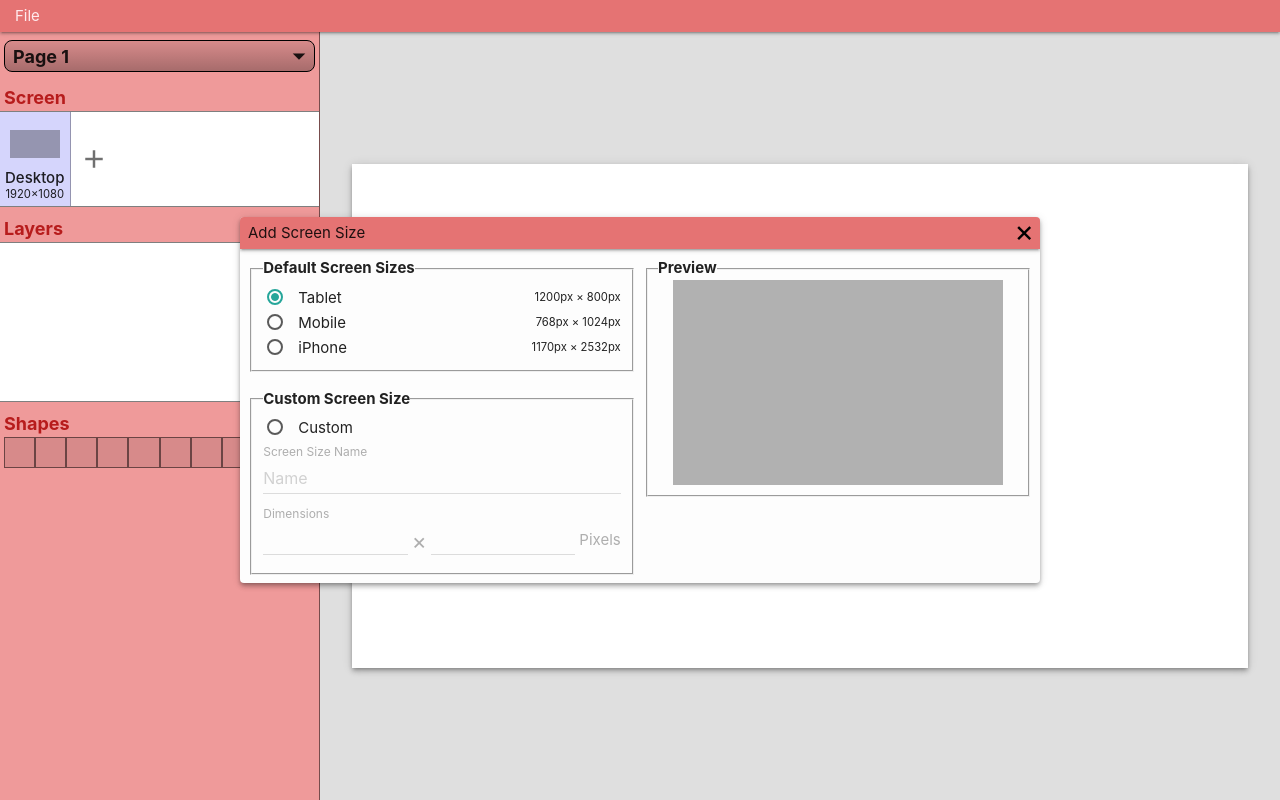
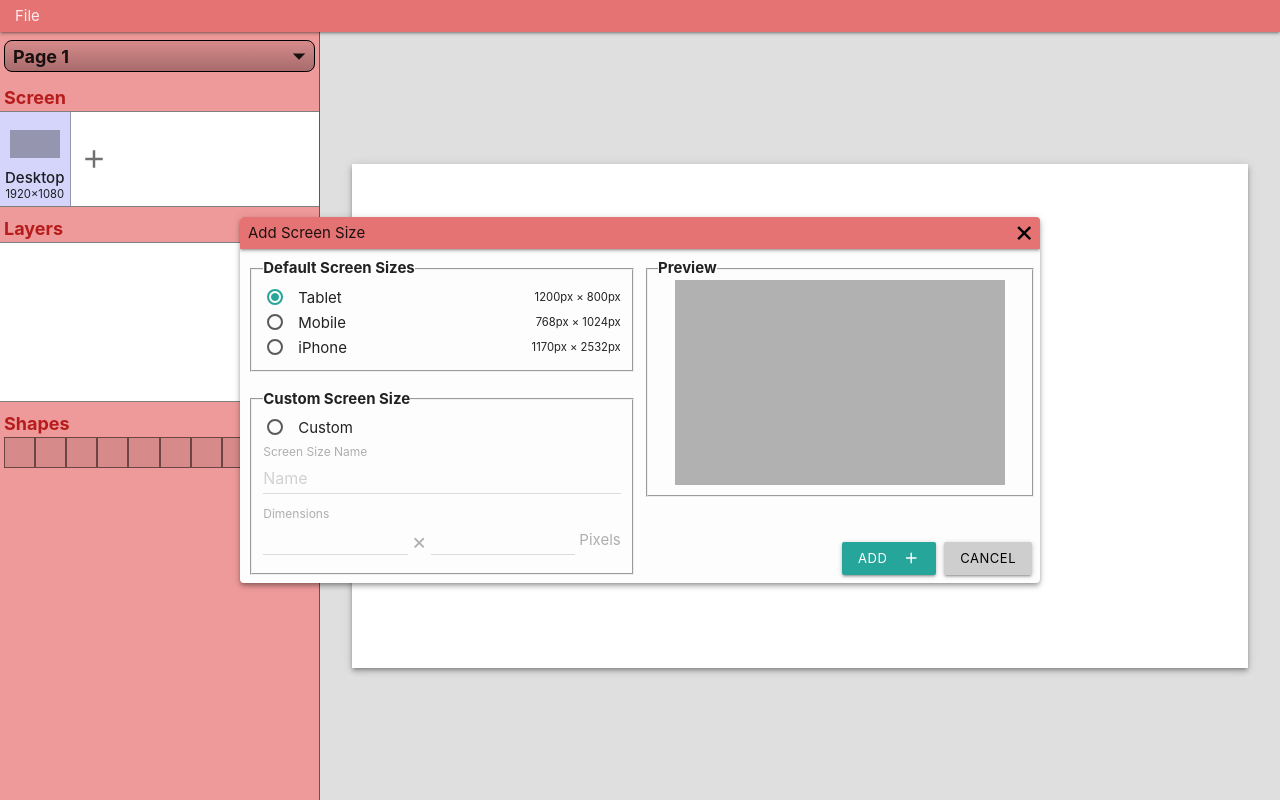
Before and after one commit to ShaneByrne0963/wirefree, a React (Vite) app: page / in a window 1280 px wide. Both pictures are taken after a click on the button "add". Built offline with nearby package versions, Linux system fonts and the light colour scheme.

Commit message:
Add action buttons for window

```diff
--- a/src/assets/css/window.css
+++ b/src/assets/css/window.css
@@ -67,6 +67,26 @@
   grid-template-columns: 1fr 1fr;
 }
 
+.window-buttons {
+  display: flex;
+  justify-content: end;
+  gap: 8px;
+}
+
+.btn-cancel {
+  color: black;
+  background-color: #CECECE;
+}
+
+.btn-cancel:hover {
+  background-color: #AEAEAE;
+}
+
+.btn-cancel:focus,
+.btn-cancel:active {
+  background-color: #8E8E8E;
+}
+
 /* Add Screen Sizes */
 
 .screen-size-radio-text {
@@ -116,6 +136,7 @@
 }
 
 #screen-size-preview {
+  width: 100%;
   height: 240px;
   padding: 0 10px 10px 10px;
   display: flex;
@@ -135,3 +156,9 @@
 .window-divided #screen-size-preview>div {
   height: min(calc(((var(--width) / 2) - 24px) / var(--aspect-ratio)), 100%);
 }
+
+#screen-size-final {
+  min-height: 100%;
+  display: grid;
+  grid-template-rows: auto 1fr auto;
+}
--- a/src/components/window/AddScreenSizeWindow.tsx
+++ b/src/components/window/AddScreenSizeWindow.tsx
@@ -1,8 +1,10 @@
-import { useSelector } from "react-redux";
+import { useDispatch, useSelector } from "react-redux";
 import { defaultScreenSizes } from "../../context";
 import { RootState } from "../../state/store";
 import { ChangeEvent, useState } from "react";
 import { ScreenSize } from "../../state/screenSize/screenSizeSlice";
+import { closeWindow } from "../../state/window/windowSlice";
+import { WindowActionButtons } from "./Window";
 
 function compareScreenSizes(screenSize1: ScreenSize, screenSize2: ScreenSize) {
   return (
@@ -33,6 +35,9 @@ function AddScreenSizeWindow(props: AddScreenSizeWindowProps) {
       }
     }
   });
+
+  // Redux values
+  const dispatch = useDispatch();
 
   // State declarations
   const [screenChoice, setScreenChoice] = useState(0);
@@ -166,11 +171,17 @@ function AddScreenSizeWindow(props: AddScreenSizeWindowProps) {
           </div>
         </fieldset>
       </div>
-      <div>
+      <div id="screen-size-final">
         <fieldset id="screen-size-preview">
           <legend>Preview</legend>
           <div style={previewCss}></div>
         </fieldset>
+        <br />
+        <WindowActionButtons
+          text="Add"
+          icon="add"
+          action={() => console.log("Hello World")}
+        ></WindowActionButtons>
       </div>
     </div>
   );
--- a/src/components/window/Window.tsx
+++ b/src/components/window/Window.tsx
@@ -5,17 +5,21 @@ import { ThemeContext } from "../../context";
 import { closeWindow } from "../../state/window/windowSlice";
 import AddScreenSizeWindow from "./AddScreenSizeWindow";
 
-function useWindowSize() {
-  const [windowSize, setWindowSize] = useState([0, 0]);
+/**
+ * Updates the window size on window resize
+ * @returns The width of the window
+ */
+function useWindowWidth() {
+  const [windowWidth, setWindowWidth] = useState(0);
   useLayoutEffect(() => {
     function updateSize() {
-      setWindowSize([window.innerWidth, window.innerHeight]);
+      setWindowWidth(window.innerWidth);
     }
     window.addEventListener("resize", updateSize);
     updateSize();
     return () => window.removeEventListener("resize", updateSize);
   }, []);
-  return windowSize;
+  return windowWidth;
 }
 
 function WindowContainer() {
@@ -33,7 +37,7 @@ function Window() {
   const dispatch = useDispatch();
   const label = useSelector((state: RootState) => state.window.label);
   const width = useSelector((state: RootState) => state.window.width);
-  const [windowWidth, windowHeight] = useWindowSize();
+  const windowWidth = useWindowWidth();
 
   const divided = width < windowWidth - 32;
 
@@ -58,4 +62,32 @@ function Window() {
   );
 }
 
+interface WindowActionButtonProps {
+  text: string;
+  icon?: string;
+  action: () => void;
+}
+
+export function WindowActionButtons(props: WindowActionButtonProps) {
+  const dispatch = useDispatch();
+
+  return (
+    <div className="window-buttons">
+      <button
+        className="btn waves-effect waves-light btn-small"
+        onClick={props.action}
+      >
+        {props.text}
+        {props.icon && <i className="material-icons right">{props.icon}</i>}
+      </button>
+      <button
+        className="btn btn-cancel waves-effect waves-light btn-small"
+        onClick={() => dispatch(closeWindow())}
+      >
+        Cancel
+      </button>
+    </div>
+  );
+}
+
 export default WindowContainer;
```
